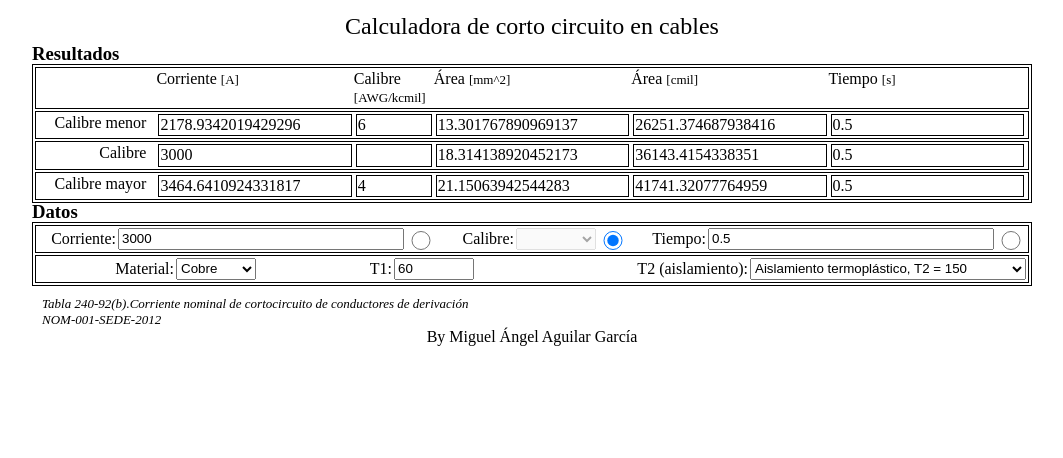
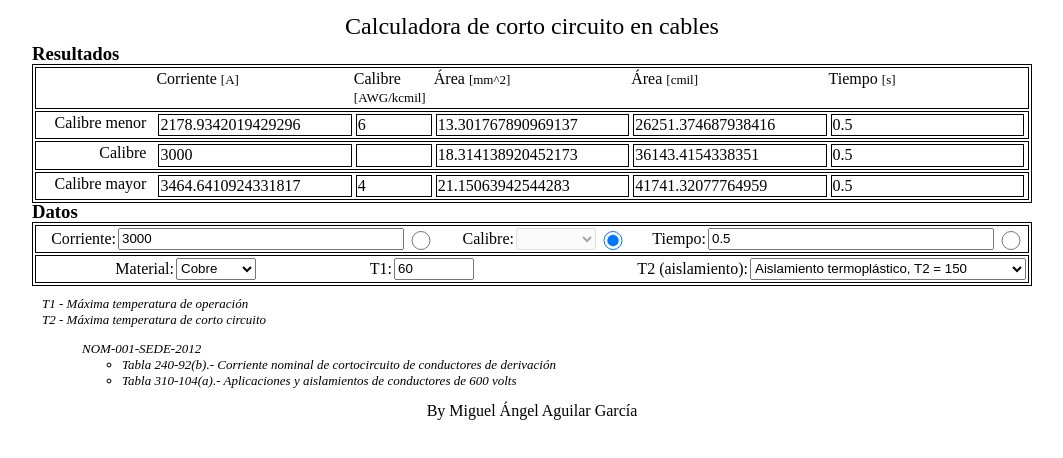
Before and after one commit to MiguelAAguilarG/cal_short_circuit_cable_web, a plain HTML site: page index.html in a window 1280 px wide. Shown: the whole page, without its empty margins (108-1171 px from the left). Drawn offline with Linux system fonts and the light colour scheme.

Commit message:
se agregaron notas

```diff
--- a/app.js
+++ b/app.js
@@ -5,7 +5,7 @@ const calibres_number_array = [14, 12, 10, 8, 6, 4, 3, 2, 1, 0, -1, -2, -3, 250,
 const calibres_area_mm_array =[2.08, 3.31, 5.26, 8.37, 13.3, 21.2, 26.7, 33.6, 42.4, 53.49, 67.43, 85.01, 107.2, 127, 152.0, 177, 203, 253, 304, 355, 380, 405, 456, 507, 633, 700, 887, 1013];
 
 window.addEventListener("load",calculo_principal,false);
-document.getElementById("formulario").addEventListener("change", calculo_principal)
+document.getElementById("formulario").addEventListener("change", calculo_principal);
 
 function calculo_principal () {
     document.getElementById("lista_desplegable_calibre").disabled = true;
--- a/index.html
+++ b/index.html
@@ -123,8 +123,15 @@
 </body>
 
 <footer>
-    <p class="nota">Tabla 240-92(b).Corriente nominal de cortocircuito de conductores de derivación</p>
-    <p class="nota">NOM-001-SEDE-2012</p>
+    <p class="nota">T1 - Máxima temperatura de operación</p>
+    <p class="nota">T2 - Máxima temperatura de corto circuito</p>
+    <ul class="nota">
+        <li class="nota_sinBullets">NOM-001-SEDE-2012</li>
+        <ul class="nota">
+            <li>Tabla 240-92(b).- Corriente nominal de cortocircuito de conductores de derivación</li>
+            <li>Tabla 310-104(a).- Aplicaciones y aislamientos de conductores de 600 volts</li>
+        </ul>
+    </ul>
     <p id="autor" > By Miguel Ángel Aguilar García</p>
 </footer>
 </html>
--- a/style.css
+++ b/style.css
@@ -101,6 +101,12 @@ h3{
     font-size: small;
 }
 
+.nota_sinBullets{
+    font-style: italic;
+    font-size: small;
+    list-style-type: none;
+}
+
 #autor{
     margin: 0 auto;
     text-align: center;
```
